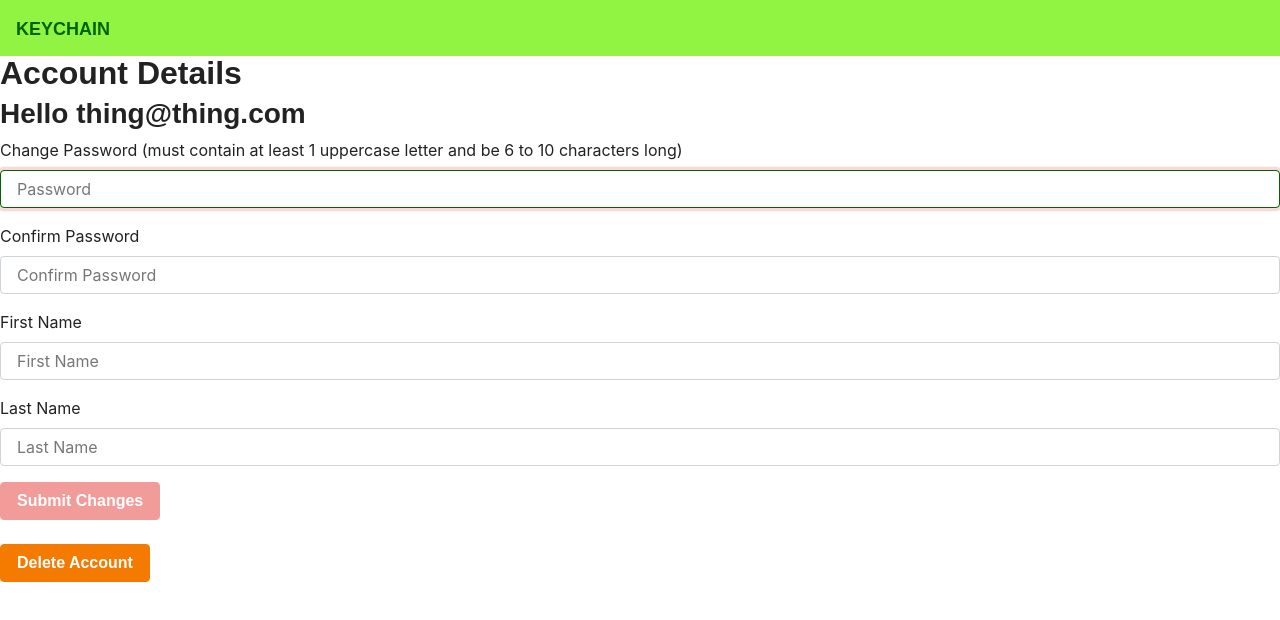
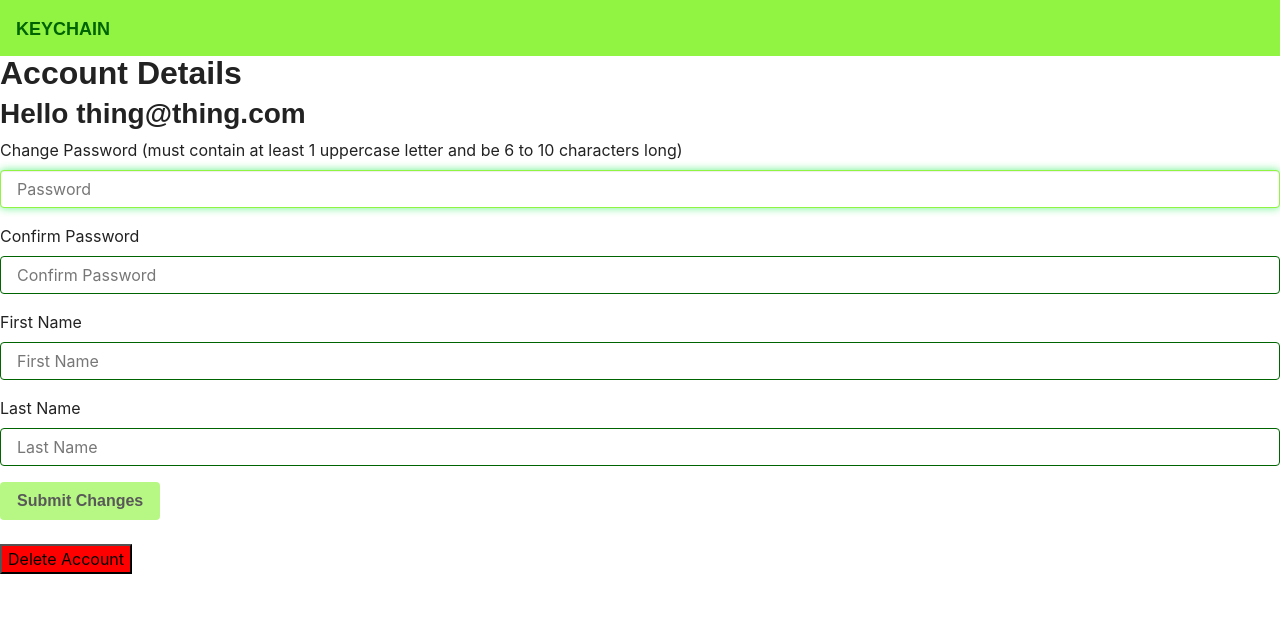
Before and after one commit to sl8te/keychain, a React (Create React App) app in the folder client/: page /account in a window 1280 px wide. Shown: the top 620 px of the page. Built offline with nearby package versions, Linux system fonts and the light colour scheme; a web font is replaced by a local one.

Commit message:
adding styles page

```diff
--- a/client/public/style.css
+++ b/client/public/style.css
@@ -10,6 +10,27 @@
     background: gray;
 }
 
+.form-control{
+    border-color: darkgreen;
+    box-shadow: #92f442;
+}
+
 .form-control:focus{
-    border-color: darkgreen;
+  border-color: #92f442;
+  box-shadow: inset 0 1px 1px rgba(0, 0, 0, 0.075), 0 0 8px rgba(6, 235, 63, 0.6);
 }
+
+.btn{
+    background: #92f442;
+    color: #000;
+}
+
+.deleteBTN{
+    background: red;
+}
+
+.deleteBTN:hover{
+    background: darkred;
+    color: white;
+    border-style: double;
+}
--- a/client/src/pages/account/Account.js
+++ b/client/src/pages/account/Account.js
@@ -101,11 +101,11 @@ class Account extends Component {
             value={this.state.lastName}
             onChange={this.handleUserInput}  />
         </div>
-        <button type="submit" className="btn btn-primary" disabled={!this.state.formValid}>Submit Changes</button>
+        <button type="submit" className="btn" disabled={!this.state.formValid}>Submit Changes</button>
         <br/>
         <br/>
         {/* <button type="submit" className="btn btn-danger" >Delete Account</button> */}
-        <button className="btn btn-danger" onClick={(e) => { if (window.confirm('Are you sure you wish to delete this item?')) this.deleteItem(e) } }>
+        <button className="deleteBTN" onClick={(e) => { if (window.confirm('Are you sure you wish to delete this item?')) this.deleteItem(e) } }>
               Delete Account</button>
       </form>
     )
--- a/client/src/pages/signup/Signup.js
+++ b/client/src/pages/signup/Signup.js
@@ -113,7 +113,7 @@ class Signup extends Component {
             value={this.state.lastName}
             onChange={this.handleUserInput}  />
         </div>
-        <button type="submit" className="btn btn-primary" disabled={!this.state.formValid}>Sign up</button>
+        <button type="submit" className="btn" disabled={!this.state.formValid}>Sign up</button>
       </form>
     )
   }
```
